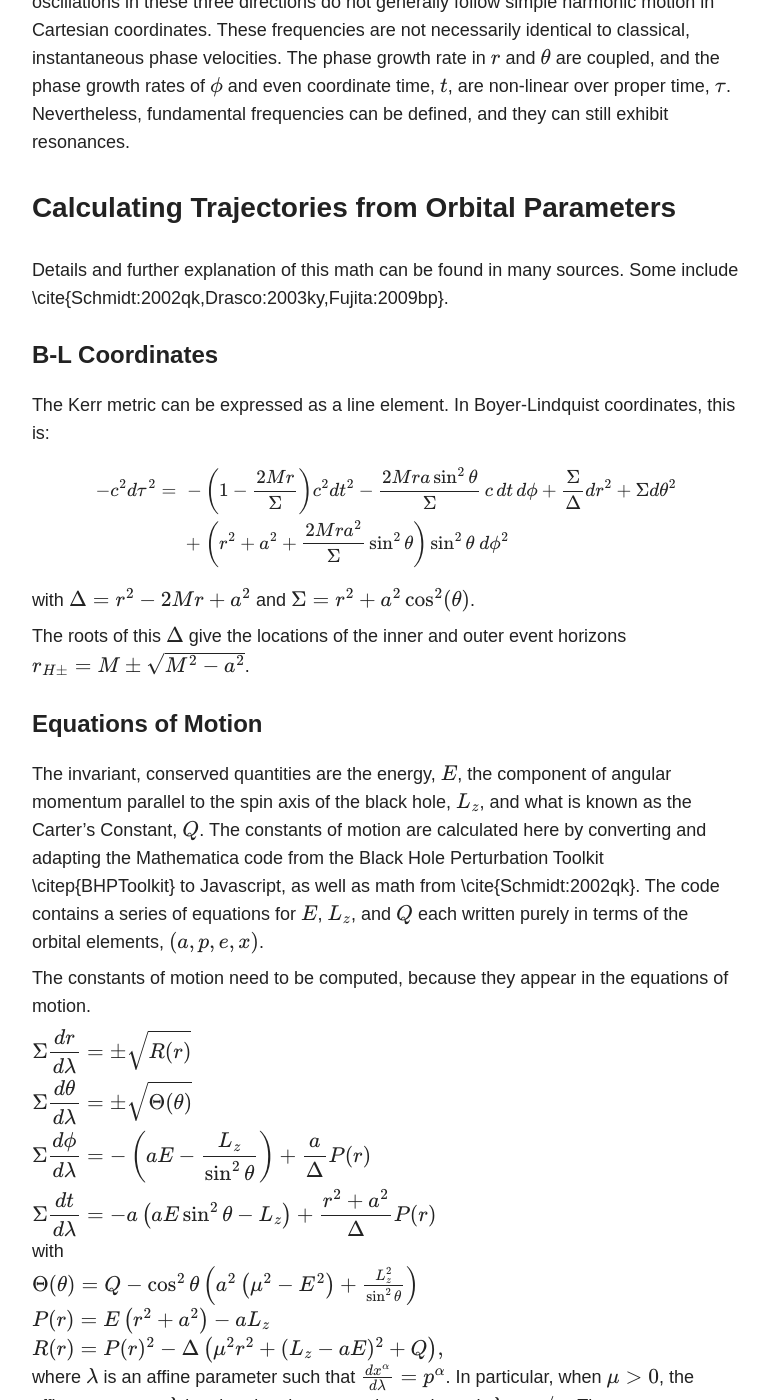
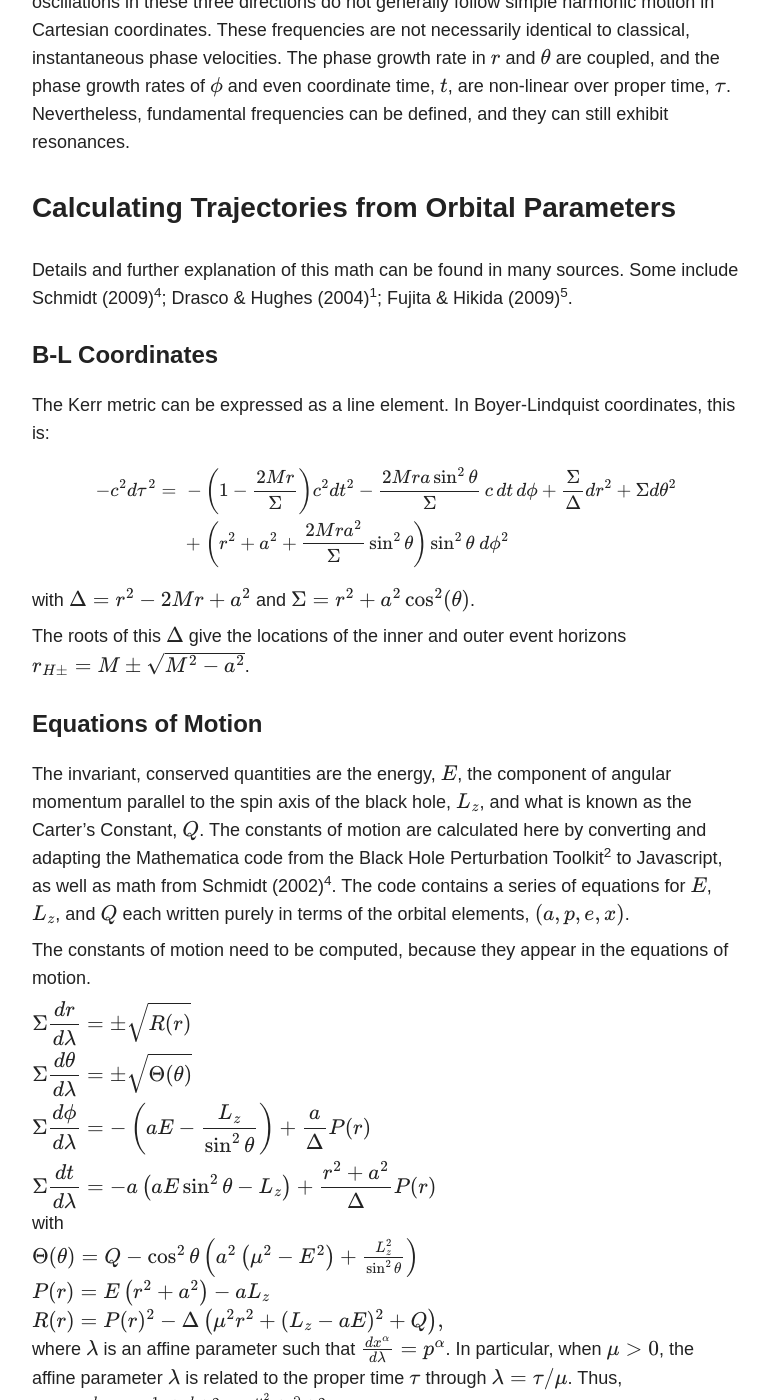
Before and after one commit to jrivest3/KerrSimulator, a Jekyll site: the page built from index.md, in a window 1280 px wide and 1400 px high, scrolled down 4122 px. Shown: the whole window, without its empty margins (254-1023 px from the left). Built offline with Jekyll 4.4.1, drawn with Linux system fonts in a browser that asks for light colours; nearby versions of some CDN libraries; formulas are drawn with MathJax 3; some of the changed text lies outside the part shown.

Commit message:
Added Citations

```diff
--- a/index.md
+++ b/index.md
@@ -357,8 +357,8 @@
 
 This code is made only to plot trajectories that don't end in either falling into the black hole or escaping to infinity. To ensure that the user only gives orbital parameter values that describe stable orbits, we must place a boundary on the input controller to separate plunging orbits from stable orbits. However, what the exact boundary for one parameter is depends on the chosen values of the others, and therefore must be calculated on the fly. The hypersurface in parameter space that defines this boundary of 'marginally stable orbits' is referred to as the _separatrix_.
 
-As explained in \cite{Stein:2019buj} and references therein, all stable orbits have a real value for $$r_3$$ such that $$r_2-r_3>0$$. One can construct a function $$p_{sep}(a,e,x)$$ that gives the minimum value of $$p$$ for a (marginally) stable orbit, $$r_2(p,a,e,x)-r_3(p,a,e,x)\simeq 0$$.
-\cite{Stein:2019buj} found what is currently the most efficient method to find and plot the separatrix. "We ... pursue an approach which yields the separatrix polynomial $$S(a, p, e, x)$$, where the separatrix lies along roots of the polynomial equation $$0 = S(a, p, e, x)$$."
+As explained in  Stein & Warburton (2020)<sup>1</sup>  and references therein, all stable orbits have a real value for $$r_3$$ such that $$r_2-r_3>0$$. One can construct a function $$p_{sep}(a,e,x)$$ that gives the minimum value of $$p$$ for a (marginally) stable orbit, $$r_2(p,a,e,x)-r_3(p,a,e,x)\simeq 0$$.
+ Stein & Warburton (2020)<sup>1</sup>  found what is currently the most efficient method to find and plot the separatrix. "We ... pursue an approach which yields the separatrix polynomial $$S(a, p, e, x)$$, where the separatrix lies along roots of the polynomial equation $$0 = S(a, p, e, x)$$."
 For arbitrary values of $$a$$, $$e$$, and $$x$$, $$S(p)$$ is a 12th-degree polynomial.
 
 For the code to numerically find the correct roots within a reasonable computation time and without producing errors for any combination of allowed parameter values, the algorithm alternates between various root-finding methods, many in series with or nested within others, depending on what region of the space of $$(a,e,x)$$ it is solving for.
@@ -369,7 +369,7 @@
 A Zero Angular Momentum Observer (ZAMO) is an observer that follows a circular path around the spin axis of a Kerr black hole with an orbital velocity equal to the 'frame-dragging' rate of the Kerr spacetime at the radius and polar angle of the observer, thus the observer has no angular momentum.
 
 >If one imagines spacetime to be dragged into a whirlpool-like flow by the black hole’s rotation, then the ZAMO is the observer who simply rides along with the flow.
->>\cite{Hughes:2001gg}
+>>Scott A. Hughes (2009)<sup>3</sup>
 
 A very distant observer viewing a ZAMO close to the black hole sees that ZAMO moving around the black hole and would measure a mass following that observer to have orbital momentum. But in the reference frame of the ZAMO, it doesn't have any orbital momentum, because its frame is being 'dragged' at the same rate as its motion.
 This makes a ZAMO a helpful reference point to see how a given trajectory is moving relative to the axial component of the flow of its local spacetime. For example, one useful demonstration with the ZAMOs displayed is to set $$e=0$$, $$x=0$$, and $$p$$ set to place the trajectory at the radius of the inner sphere of ZAMOs, and play the animation with the second camera in Trailing mode. This will show that a geodesic with invariant $$L_z=0$$ runs along side the ZAMOs.
@@ -387,7 +387,8 @@
 
 ### Calculating Trajectories from Orbital Parameters
 
-Details and further explanation of this math can be found in many sources. Some include \cite{Schmidt:2002qk,Drasco:2003ky,Fujita:2009bp}.
+Details and further explanation of this math can be found in many sources. Some include  Schmidt
+(2009)<sup>4</sup>; Drasco & Hughes (2004)<sup>1</sup>; Fujita & Hikida (2009)<sup>5</sup>.
 
 #### B-L Coordinates
 
@@ -407,7 +408,7 @@
 #### Equations of Motion
 
 The invariant, conserved quantities are the energy, $$E$$, the component of angular momentum parallel to the spin axis of the black hole, $$L_z$$, and what is known as the Carter's Constant, $$Q$$.
-The constants of motion are calculated here by converting and adapting the Mathematica code from the Black Hole Perturbation Toolkit \citep{BHPToolkit} to Javascript, as well as math from \cite{Schmidt:2002qk}.
+The constants of motion are calculated here by converting and adapting the Mathematica code from the Black Hole Perturbation Toolkit<sup>2</sup> to Javascript, as well as math from Schmidt (2002)<sup>4</sup>.
 The code contains a series of equations for $$E$$, $$L_z$$, and $$Q$$ each written purely in terms of the orbital elements, $$(a,p,e,x)$$.
 
 The constants of motion need to be computed, because they appear in the equations of motion.
@@ -517,7 +518,7 @@
 ##### Radial Roots
 
 $$R(r)=(1-E^2)(r_1-r)(r-r_2)(r-r_3)(r-r_4)$$
-$$r_1$$ and $$r_2$$ are already known. To find $$r_3$$ and $$r_4$$, we follow the path of \cite{Fujita:2009bp}.
+$$r_1$$ and $$r_2$$ are already known. To find $$r_3$$ and $$r_4$$, we follow the path of Fujita & Hikida (2009)<sup>5</sup>.
 $$
 \begin{gather}
 \begin{split}
@@ -526,3 +527,14 @@
 \end{split}
 \end{gather}
 $$
+
+### References
+
+1. Leo C. Stein and Niels Warburton. Location of the last stable orbit in Kerr spacetime. Phys. Rev. D, 101(6):064007, 2020. doi: 10.1103/PhysRevD.101.064007.
+2. Black Hole Perturbation Toolkit. [bhptoolkit.org](bhptoolkit.org)
+3. Scott A. Hughes. Nearly horizon skimming orbits of Kerr black holes. Phys. Rev. D, 63:064016,
+2001. doi: 10.1103/PhysRevD.63.064016.
+4. Wolfram Schmidt. Celestial mechanics in Kerr space-time. Class. Quant. Grav., 19:2743, 2002.
+doi: 10.1088/0264-9381/19/10/314.
+5. Ryuichi Fujita and Wataru Hikida. Analytical solutions of bound timelike geodesic orbits in Kerr
+spacetime. Class. Quant. Grav., 26:135002, 2009. doi: 10.1088/0264-9381/26/13/135002.
```
